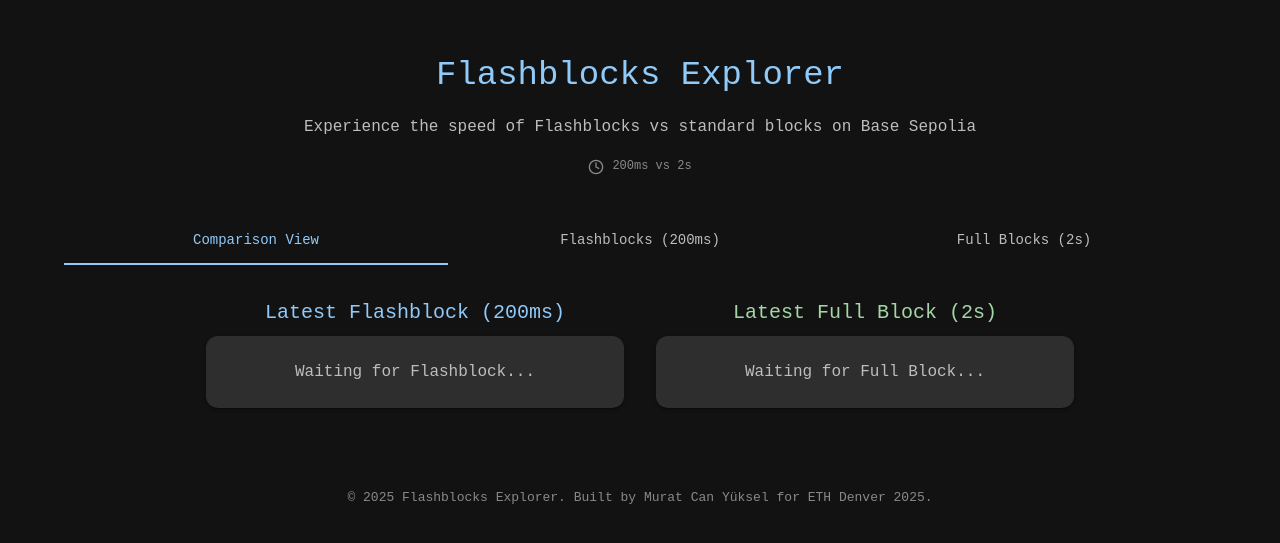
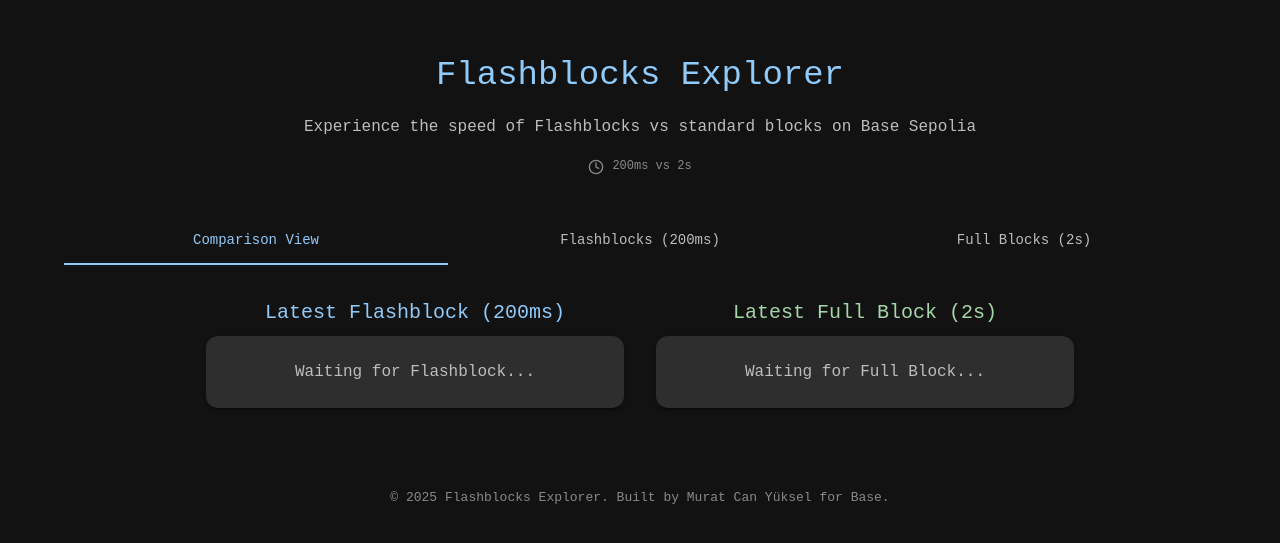
Before and after one commit to muratcan-yuksel/base-submission, a React (Vite) app: page / in a window 1280 px wide. Shown: the part 103-646 px from the top of the page. Built offline with nearby package versions, Linux system fonts and the light colour scheme; no server answers.

Commit message:
hange footer

```diff
--- a/src/App.jsx
+++ b/src/App.jsx
@@ -560,7 +560,7 @@
 
 
                 <Box mt={10} textAlign="center" color="text.disabled" fontSize="small">
-                    © {new Date().getFullYear()} Flashblocks Explorer. Built by Murat Can Yüksel for ETH Denver 2025.
+                    © {new Date().getFullYear()} Flashblocks Explorer. Built by Murat Can Yüksel for Base.
                 </Box>
             </Container>
          </Box>
```
